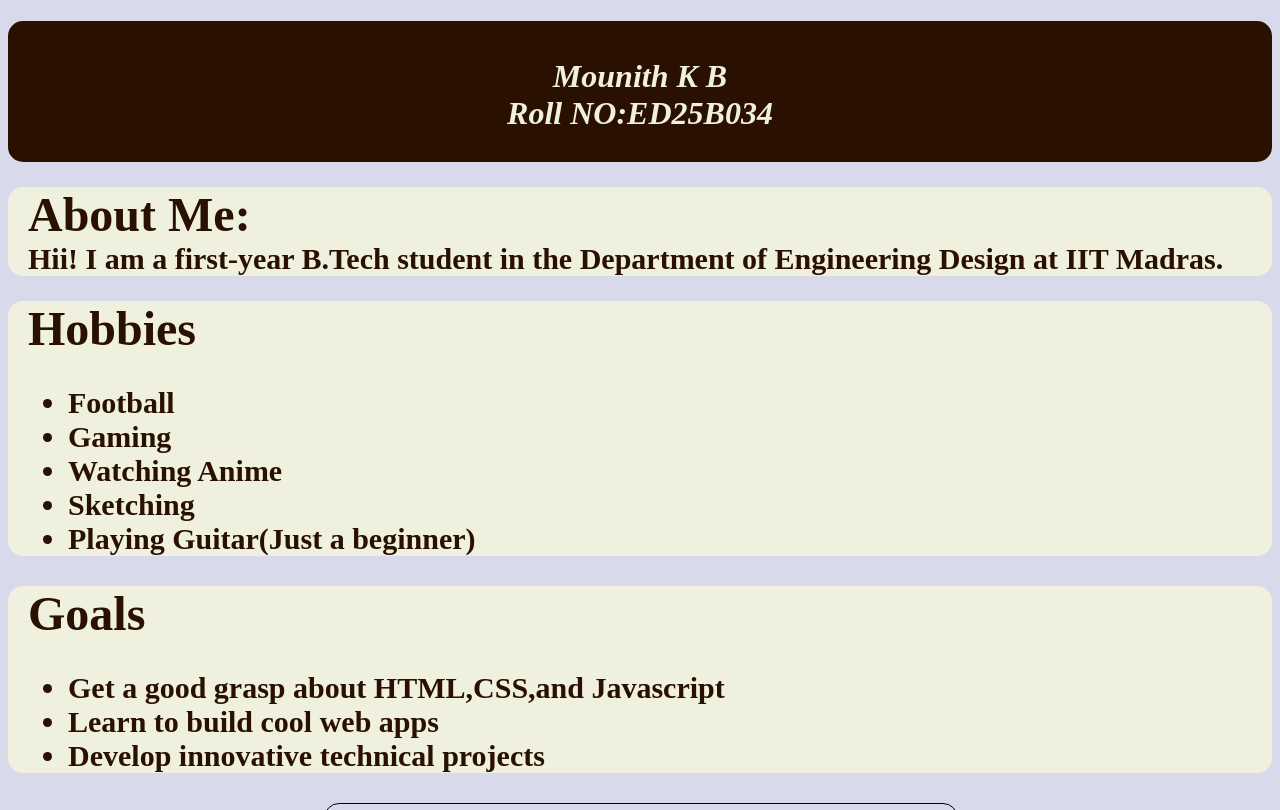
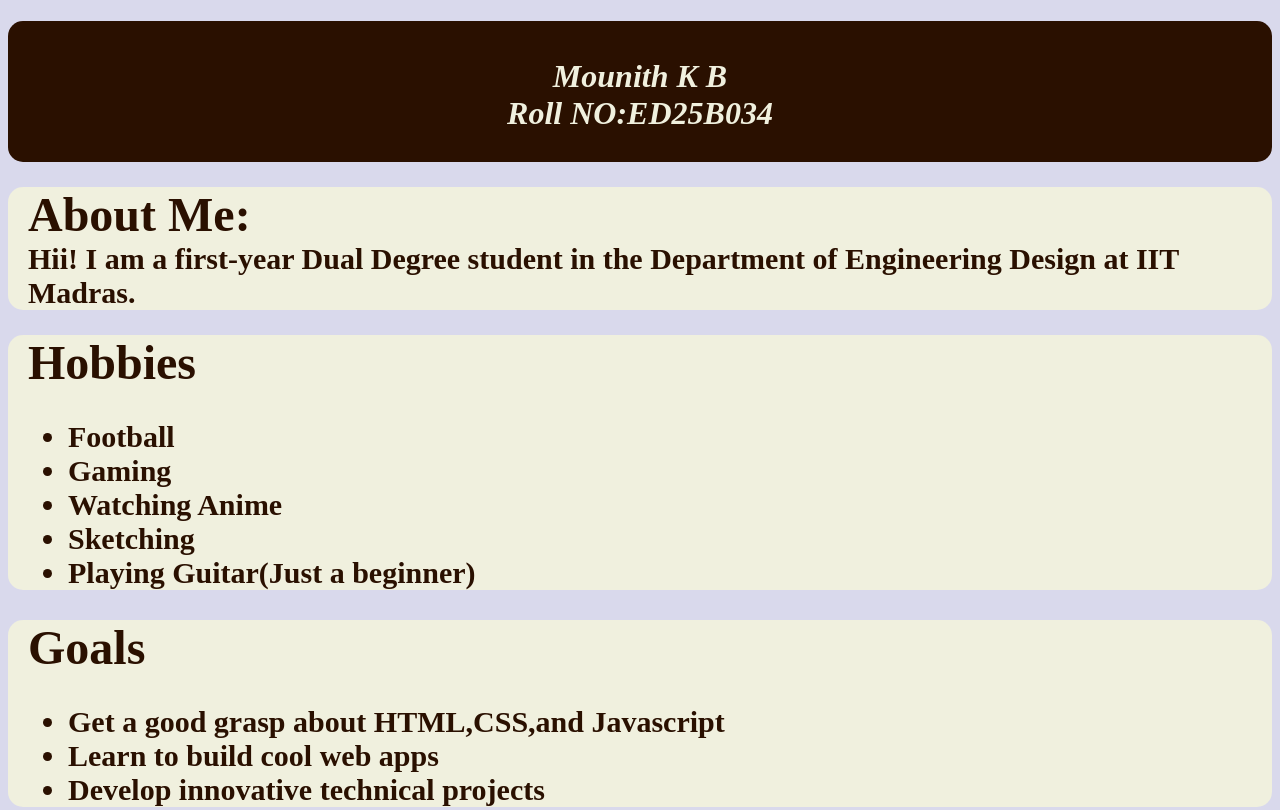
Before and after one commit to Mounith-KB/Kbmo81, a plain HTML site: page index.html in a window 1280 px wide. Shown: the top 810 px of the page. Drawn offline with Linux system fonts and the light colour scheme; grey boxes are pictures that could not be loaded; a script that the page names is missing.

Commit message:
Update student description in index.html

```diff
--- a/index.html
+++ b/index.html
@@ -62,7 +62,7 @@
     <h1><br />Mounith K B <br />Roll NO:ED25B034</h1>
     <h2 id="about">
       <span style="font-size: 48px">About Me:</span> <br />Hii! I am a
-      first-year B.Tech student in the Department of Engineering Design at IIT
+      first-year Dual Degree student in the Department of Engineering Design at IIT
       Madras.
     </h2>
     <h2 id="hobbies">
```
